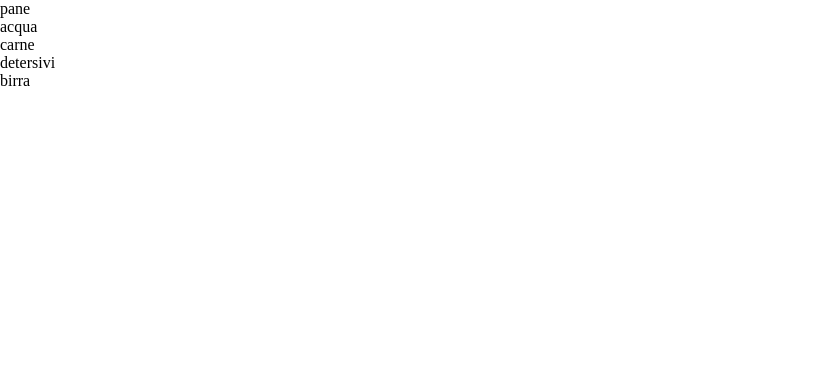
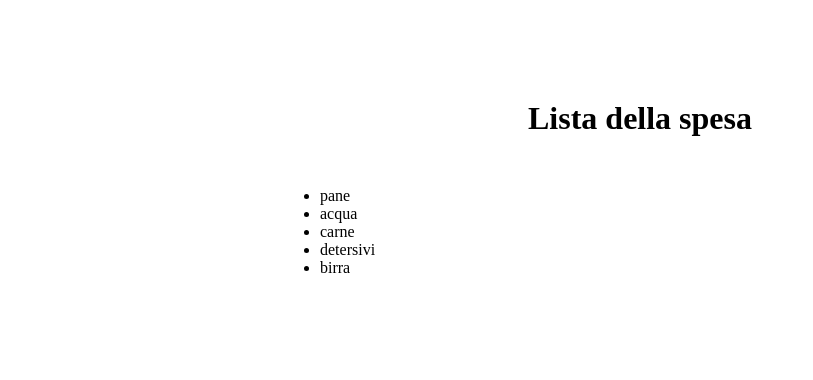
Before and after one commit to ludovicofiore/js-lista-spesa, a plain HTML site: page index.html in a window 1280 px wide. Shown: the whole page, without its empty margins (0-813 px from the left). Drawn offline with Linux system fonts and the light colour scheme.

Commit message:
feat: add basic css style

```diff
--- a/css/style.css
+++ b/css/style.css
@@ -3,3 +3,14 @@
     margin: 0;
     box-sizing: border-box;
 }
+
+.container {
+    width: 50%;
+    margin: 0 auto;
+    padding: 100px 0;
+}
+
+h1 {
+    text-align: center;
+    margin-bottom: 50px;
+}
--- a/index.html
+++ b/index.html
@@ -9,6 +9,9 @@
 <body>
 
     <div class="container">
+        <h1>
+            Lista della spesa
+        </h1>
 
         <ul class="list">
 
```
